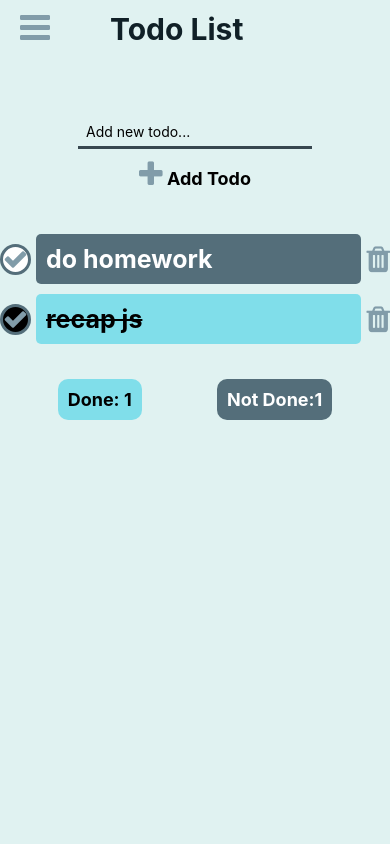
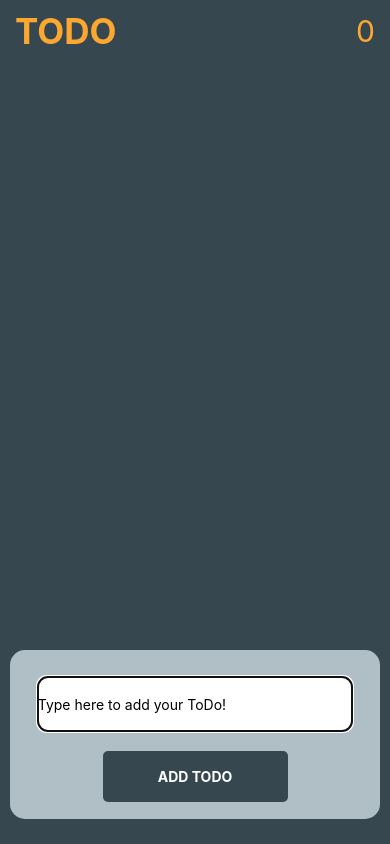
Before and after one commit to omur8819/Project-011-Todo-App-React-Native-03, a React Native app in the folder todoApp/: screen / in a window 390 px wide. Built offline with nearby package versions, Linux system fonts and the light colour scheme.

Commit message:
project-update

```diff
--- a/todoApp/App.js
+++ b/todoApp/App.js
@@ -1,126 +1,138 @@
-import React, {useState} from 'react';
+import React, {useState, useEffect, useReducer} from 'react';
 import {
+  View,
   StyleSheet,
   Text,
-  View,
+  TextInput,
+  TouchableOpacity,
+  Dimensions,
   FlatList,
-  Platform,
-  KeyboardAvoidingView,
-  ScrollView,
 } from 'react-native';
-import {Header, AddTodo, TodoItem} from './components';
-import Icon from 'react-native-vector-icons/dist/FontAwesome';
+
+import {ToDoCard} from './components';
 
 const App = () => {
-  const [todoList, setTodoList] = useState([
-    {
-      text: 'do homework',
-      done: false,
-      check: <Icon name="check" size={25} color="#819ca9" />,
-      del: <Icon name="trash" size={30} color="#819ca9" />,
-      key: '1',
-    },
-    {
-      text: 'recap js',
-      done: true,
-      check: <Icon name="check" size={25} color="#819ca9" />,
-      del: <Icon name="trash" size={30} color="#819ca9" />,
-      key: '2',
-    },
-  ]);
+  const [todo, setTodo] = useState('');
+  const [todoList, setTodoList] = useState([]);
+  const [todoId, setId] = useState(0);
 
-  //Check isDone*******
-  const pressCheck = (key) => {
-    setTodoList((prevTodoList) => {
-      return prevTodoList.map((todo) =>
-        todo.key === key ? {...todo, done: !todo.done} : todo,
-      );
-    });
+  const addTodo = () => {
+    for (let item of todoList) {
+      if (item.text == todo) {
+        return alert("You've already had this ToDo!");
+      }
+    }
+    setTodoList([{text: todo, id: todoId}, ...todoList]);
   };
-  //Delete todo*****
-  const pressHandler = (key) => {
-    setTodoList((prevTodoList) => {
-      return prevTodoList.filter((todo) => todo.key != key);
-    });
+
+  const getInput = (text) => {
+    setTodo(text);
   };
-  //submit Todo****
-  const submitHandler = (todo) => {
-    todo.length &&
-      setTodoList((prevTodoList) => {
-        return [
-          {
-            text: todo,
-            key: Math.random().toString(),
-            check: <Icon name="check" size={25} color="#819ca9" />,
-            del: <Icon name="trash" size={30} color="#819ca9" />,
-          },
-          ...prevTodoList,
-        ];
-      });
-  };
+
+  const deleteTodo = (currentTodosId) =>
+    setTodoList(todoList.filter((todo) => todo.id !== currentTodosId));
+
   return (
-    <KeyboardAvoidingView
-      style={{flex: 1, backgroundColor: '#e0f2f1'}}
-      behavior={Platform.OS == 'android' ? null : 'padding:10'}>
-      <ScrollView style={{flex: 1}} bounces={false}>
-        <View style={{flex: 1}}>
-          <Header />
-          <AddTodo submitHandler={submitHandler} />
     <View style={styles.container}>
+      <View style={styles.header}>
+        <Text style={styles.heading}>TODO</Text>
+        <Text style={styles.counter}>{todoList.length}</Text>
+      </View>
+
+      <View style={styles.main}>
         <FlatList
+          keyExtractor={(item) => item.id.toString()}
           data={todoList}
-              extraData={true}
           renderItem={({item}) => (
-                <TodoItem
-                  item={item}
-                  pressHandler={pressHandler}
-                  pressCheck={pressCheck}
-                />
+            <ToDoCard content={item} deleteTodo={deleteTodo} />
           )}
-              keyExtractor={(item, index) => index.toString()}
         />
       </View>
-          <View style={styles.listReport}>
-            <Text style={[styles.text, {backgroundColor: '#80deea'}]}>
-              Done: {todoList.filter((todo) => todo.done).length}
-            </Text>
-            <Text
-              style={[
-                styles.text,
-                {backgroundColor: '#546e7a'},
-                {color: 'white'},
-              ]}>
-              Not Done:
-              {todoList.length - todoList.filter((todo) => todo.done).length}
-            </Text>
+
+      <View style={styles.footer}>
+        <TextInput
+          style={styles.input}
+          placeholder="Type here to add your ToDo!"
+          onChangeText={getInput}
+          onSubmitEditing={(event) => {
+            setTodo(event.nativeEvent.text);
+            addTodo();
+            setId(todoId + 1);
+            setTodo('');
+          }}
+          autoFocus={true}
+          value={todo}
+        />
+        <TouchableOpacity
+          style={styles.button}
+          onPress={() => {
+            addTodo();
+            setId(todoId + 1);
+            setTodo('');
+          }}>
+          <Text style={styles.btnText}>ADD TODO</Text>
+        </TouchableOpacity>
       </View>
-          {/* <AddTodo submitHandler={submitHandler} /> */}
     </View>
-      </ScrollView>
-    </KeyboardAvoidingView>
   );
 };
 
-export default App;
-
 const styles = StyleSheet.create({
   container: {
-    // flex: 1,
-    // justifyContent: 'center',
-    // alignContent: 'center',
-    // alignItems: 'center',
+    flex: 1,
+    backgroundColor: '#37474F',
   },
-  listReport: {
+  header: {
     flexDirection: 'row',
-    justifyContent: 'space-around',
-    margin: 20,
+    alignItems: 'center',
+    justifyContent: 'space-between',
+    marginHorizontal: 15,
+    marginVertical: 10,
   },
-  text: {
+  heading: {
+    color: '#FBA730',
     fontWeight: 'bold',
-    fontSize: 18,
-    backgroundColor: '#cbc26d',
-    padding: 10,
+    fontSize: 35,
+  },
+  counter: {
+    color: '#FBA730',
+    fontSize: 30,
+  },
+
+  main: {
+    flex: 1,
+    alignItems: 'center',
+  },
+
+  footer: {
+    backgroundColor: '#B0BEC5',
+    marginHorizontal: 10,
+    borderRadius: 15,
+    justifyContent: 'center',
+    alignItems: 'center',
+    height: Dimensions.get('window').height / 5,
+    marginBottom: 25,
+  },
+  input: {
+    backgroundColor: '#FFFFFF',
+    width: '85%',
+    height: '32%',
     borderRadius: 10,
-    margin: 10,
+    marginVertical: 10,
+  },
+  button: {
+    backgroundColor: '#37474F',
+    width: '50%',
+    height: '30%',
+    alignItems: 'center',
+    justifyContent: 'center',
+    borderRadius: 5,
+    marginTop: 10,
+  },
+  btnText: {
+    color: '#FFFFFF',
+    fontWeight: 'bold',
   },
 });
+
+export default App;
```
Lines whose indentation alone changed are shown as unchanged.
